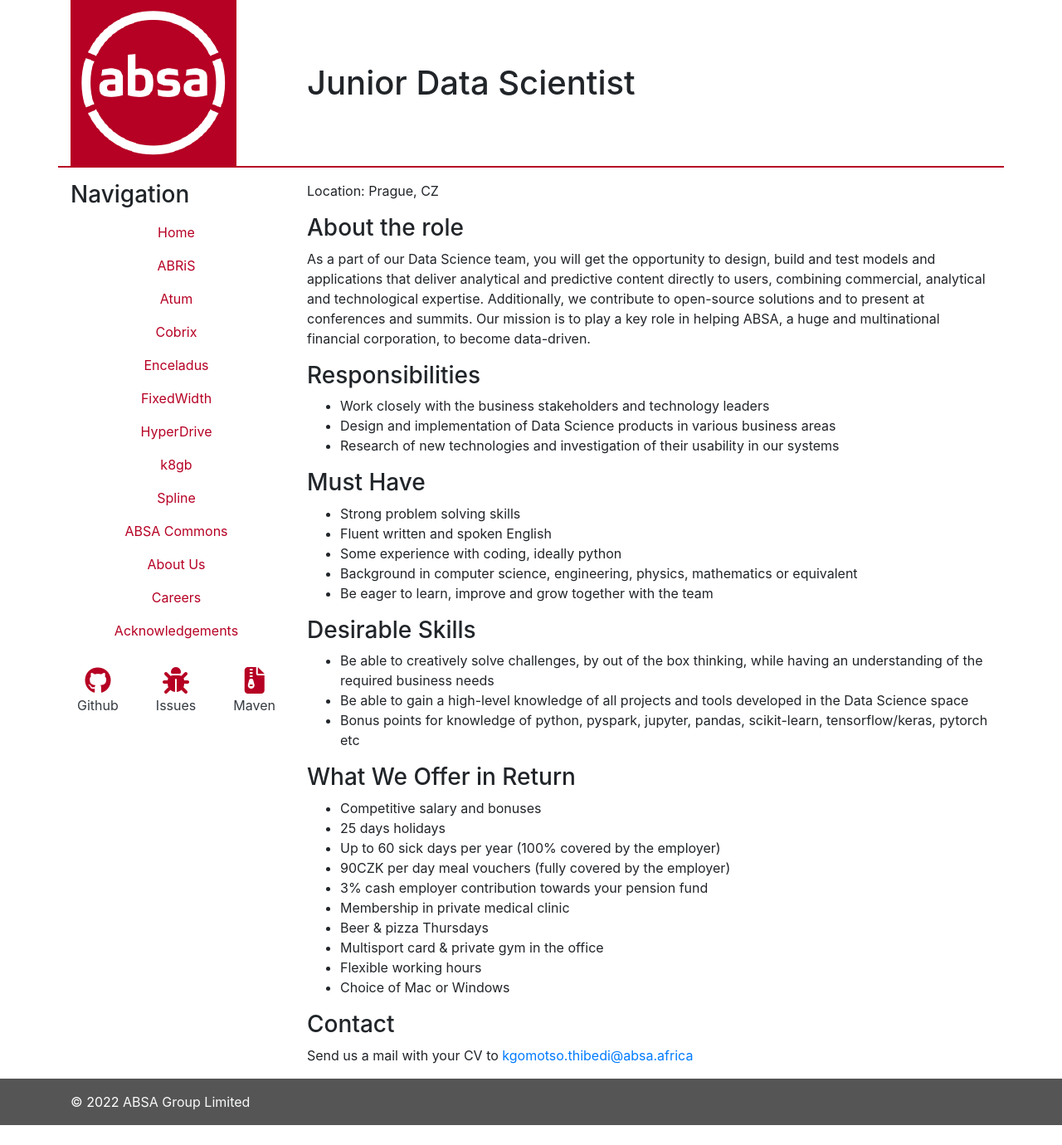
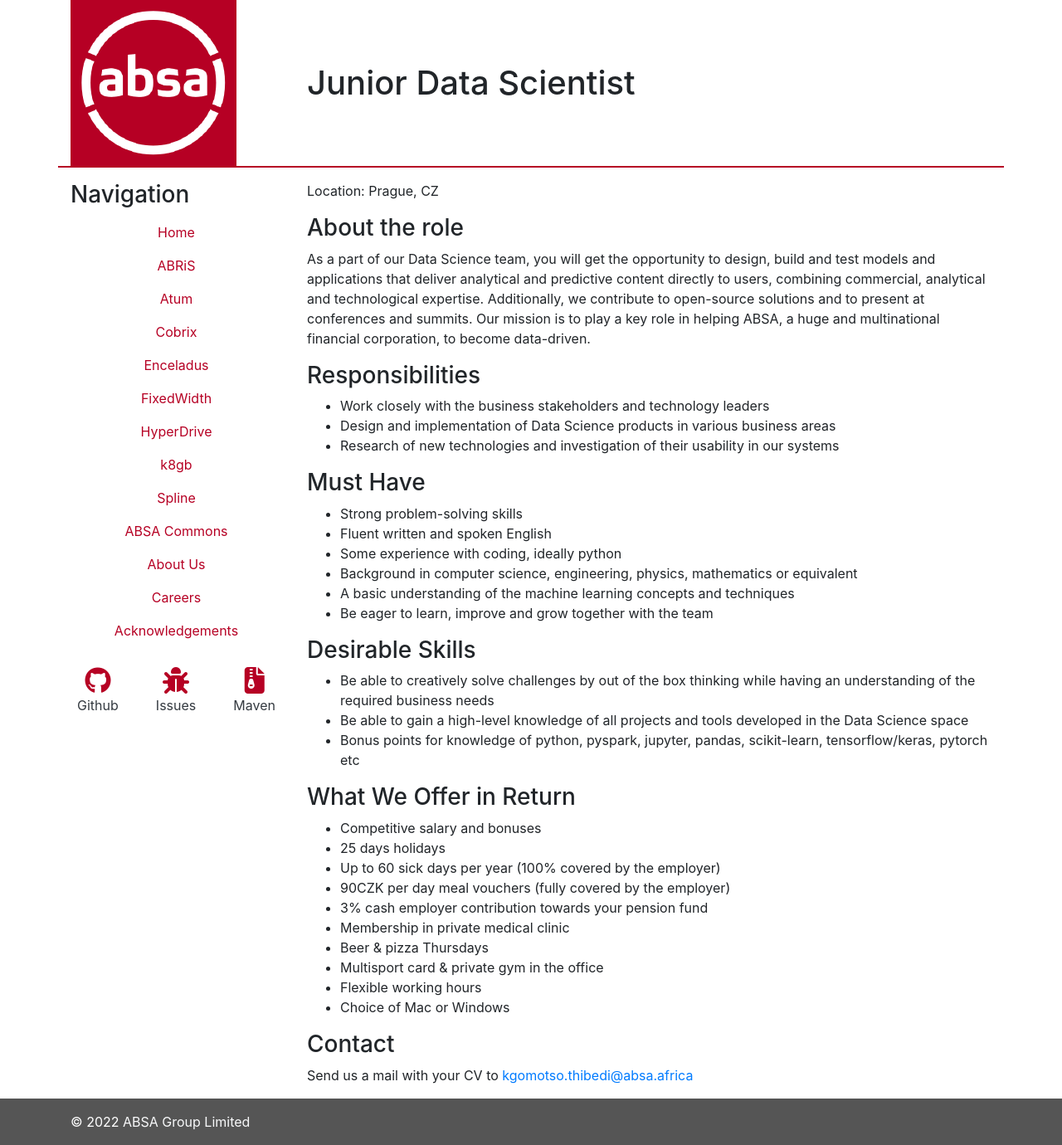
Before and after one commit to AbsaOSS/absaoss.github.io, a Jekyll site: the page built from _careers/data_scientist.md, in a window 1280 px wide. Shown: the whole page at 83% size. Built offline with Jekyll 4.4.1, drawn with Linux system fonts in a browser that asks for light colours; nearby versions of some CDN libraries; before the commit the page ends 1356 px from its top, so only the background shows below that.

Commit message:
Update _careers/data_scientist.md
Co-authored-by: Saša Zejnilović <zejnils@gmail.com>

```diff
--- a/_careers/data_scientist.md
+++ b/_careers/data_scientist.md
@@ -15,15 +15,16 @@
 - Research of new technologies and investigation of their usability in our systems
 
 ### Must Have
-- Strong problem solving skills
+- Strong problem-solving skills
 - Fluent written and spoken English
 - Some experience with coding, ideally python
 - Background in computer science, engineering, physics, mathematics or equivalent
+- A basic understanding of the machine learning concepts and techniques
 - Be eager to learn, improve and grow together with the team
 
 
 ### Desirable Skills
-- Be able to creatively solve challenges, by out of the box thinking, while having an understanding of the required business needs
+- Be able to creatively solve challenges by out of the box thinking while having an understanding of the required business needs
 - Be able to gain a high-level knowledge of all projects and tools developed in the Data Science space
 - Bonus points for knowledge of python, pyspark, jupyter, pandas, scikit-learn, tensorflow/keras, pytorch etc
 
```
